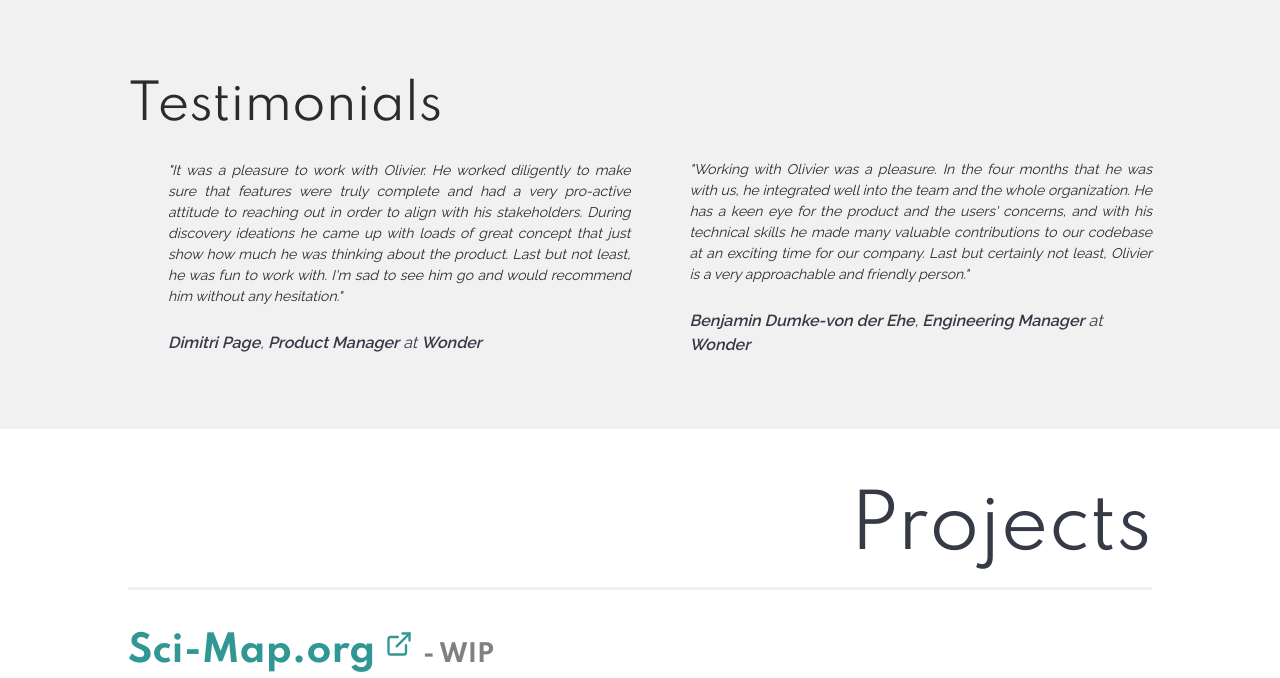
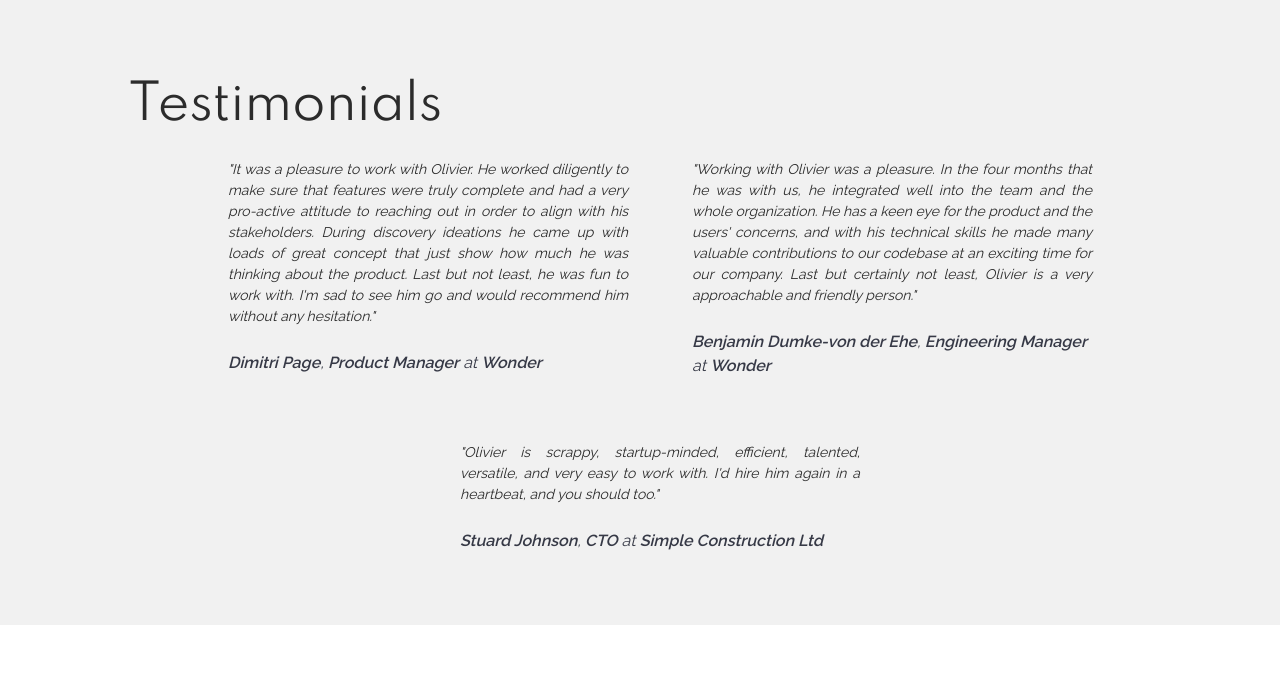
Before and after one commit to Layvier/personal_website, a Gatsby site: page / in a window 1280 px wide. Shown: the part 984-1662 px from the top of the page. Built offline with nearby package versions, Linux system fonts and the light colour scheme; Gatsby itself is replaced by a stand-in of ours.

Commit message:
add simple construction testimonial

```diff
--- a/package.json
+++ b/package.json
@@ -42,6 +42,7 @@
   "license": "0BSD",
   "scripts": {
     "build": "gatsby build",
+    "dev": "gatsby develop",
     "develop": "gatsby develop",
     "format": "prettier --write \"**/*.{js,jsx,ts,tsx,json,md}\"",
     "start": "npm run develop",
--- a/src/components/sections/AboutMeSection.tsx
+++ b/src/components/sections/AboutMeSection.tsx
@@ -8,6 +8,8 @@ import {
   Link,
   Stack,
   Text,
+  Wrap,
+  WrapItem,
 } from "@chakra-ui/layout";
 import * as React from "react";
 import { Link as ScrollLink } from "react-scroll";
@@ -258,6 +260,14 @@ const testimonials: {
     companyUrl: "https://wonder.me/",
     message: `Working with Olivier was a pleasure. In the four months that he was with us, he integrated well into the team and the whole organization. He has a keen eye for the product and the users' concerns, and with his technical skills he made many valuable contributions to our codebase at an exciting time for our company. Last but certainly not least, Olivier is a very approachable and friendly person.`,
   },
+  {
+    from: "Stuard Johnson",
+    role: "CTO",
+    companyName: "Simple Construction Ltd",
+    companyUrl: "https://www.simpleconstruction.tech/",
+    message:
+      "Olivier is scrappy, startup-minded, efficient, talented, versatile, and very easy to work with. I'd hire him again in a heartbeat, and you should too.",
+  },
 ];
 export const TestimonialsBlock: React.FC<{}> = ({}) => {
   return (
@@ -265,17 +275,17 @@ export const TestimonialsBlock: React.FC<{}> = ({}) => {
       <Heading mb={6} fontWeight={400} fontSize={{ base: "4xl", lg: "5xl" }}>
         Testimonials
       </Heading>
-      <Flex
-        direction={{ base: "column", [desktopBreakpoint]: "row" }}
+      <Wrap
         pb={6}
         pl={leftPadding}
-        justifyContent="space-between"
+        justify="center"
+        spacing={16}
         alignItems={{ base: "flex-start", [desktopBreakpoint]: "center" }}
         fontStyle="italic"
       >
         {testimonials.map((testimonial) => (
+          <WrapItem maxW="400px">
             <Stack
-            w={{ base: "100%", [desktopBreakpoint]: "47%" }}
               alignItems="flex-start"
               spacing={{ base: 2, [desktopBreakpoint]: 6 }}
               mb={{ base: 12, [desktopBreakpoint]: 0 }}
@@ -302,8 +312,9 @@ export const TestimonialsBlock: React.FC<{}> = ({}) => {
                 </Link>
               </Text>
             </Stack>
+          </WrapItem>
         ))}
-      </Flex>
+      </Wrap>
     </Flex>
   );
 };
```
Lines whose indentation alone changed are shown as unchanged.
